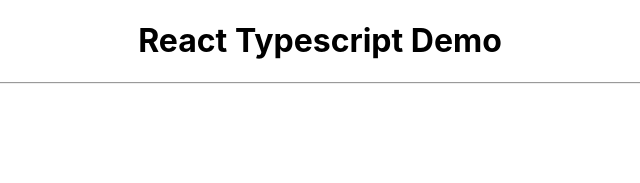
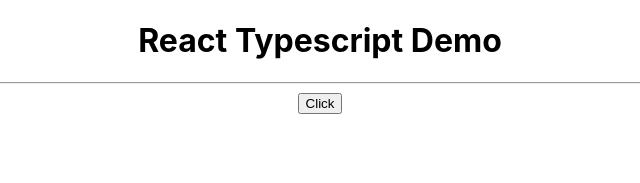
Before and after one commit to 4nth0ny1/react-typescript, a React (Create React App) app: page / in a window 1280 px wide. Shown: the top 183 px of the page, without its empty margins (320-960 px from the left). Built offline with nearby package versions, Linux system fonts and the light colour scheme.

Commit message:
added Button component with void type

```diff
--- a/src/App.tsx
+++ b/src/App.tsx
@@ -6,6 +6,7 @@
 import { Status } from "./components/Status";
 import { Heading } from "./components/Heading";
 import { Oscar } from "./components/Oscar";
+import { Button } from "./components/Button";
 
 function App() {
   const personName = {
@@ -23,6 +24,7 @@
     <div className="App">
       <h1>React Typescript Demo</h1>
       <hr></hr>
+      <Button handleClick={() => console.log("Button Clicked")} />
     </div>
   );
 }
--- /dev/null
+++ b/src/components/Button.tsx
@@ -0,0 +1,7 @@
+type ButtonProps = {
+  handleClick: () => void;
+};
+
+export const Button = (props: ButtonProps) => {
+  return <button onClick={props.handleClick}>Click</button>;
+};
```
